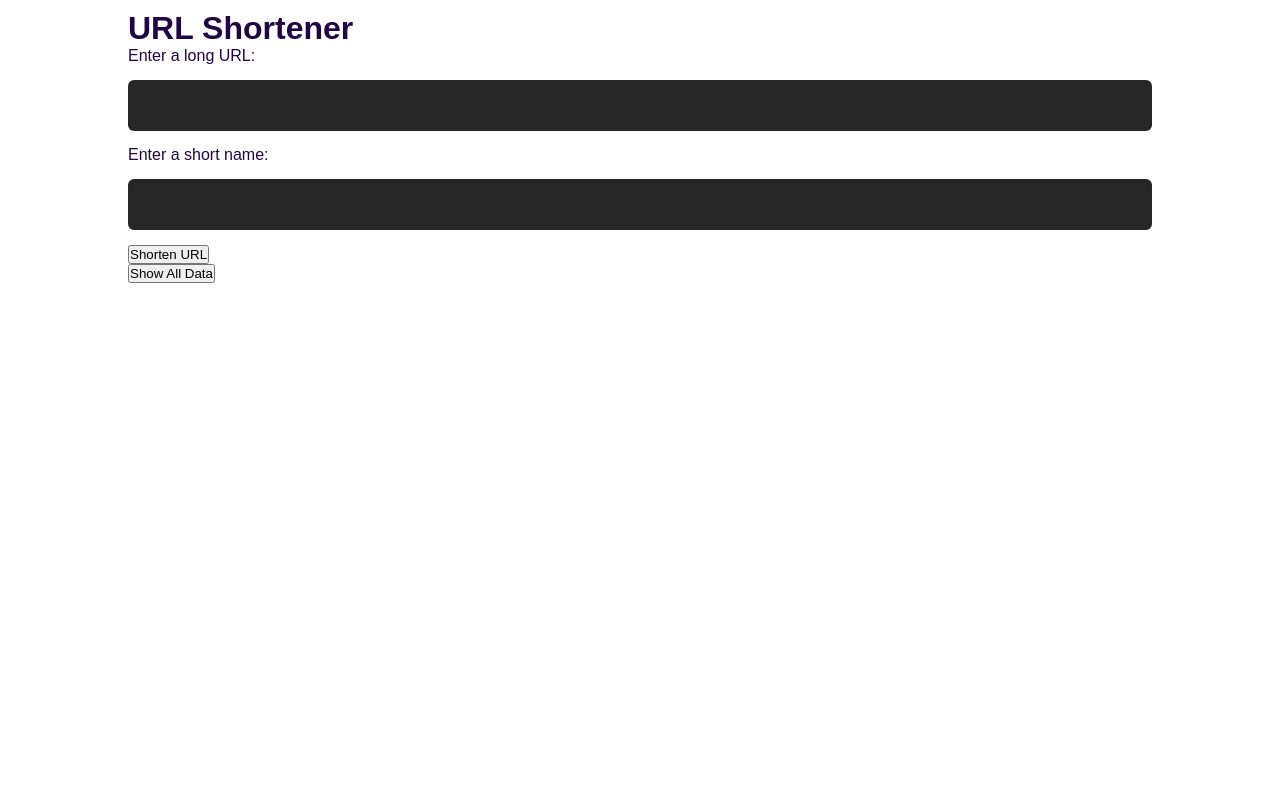
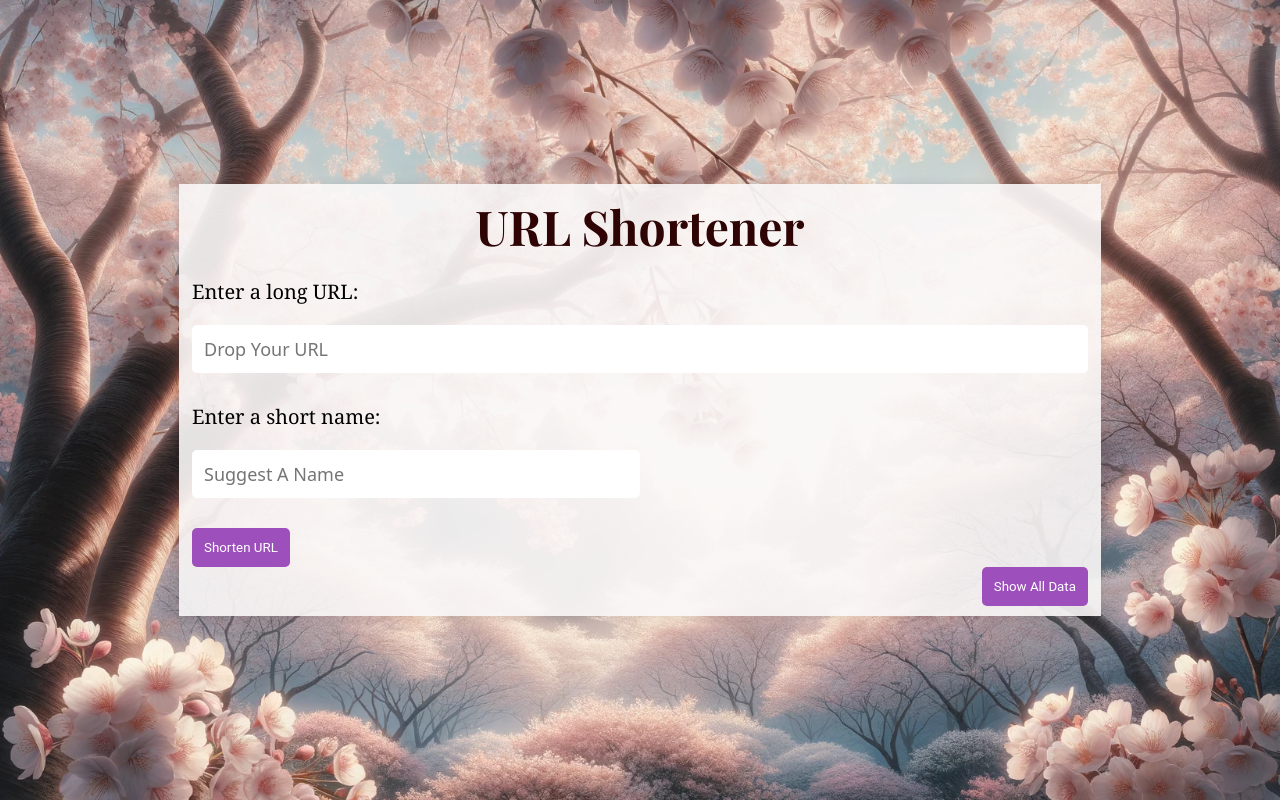
Before and after one commit to AlgoQueen/URLshortner, a Flask app: page / in a window 1280 px wide. Run offline with Flask 3, Linux system fonts and the light colour scheme; some libraries are stand-ins or nearby versions.

Commit message:
requirements

```diff
--- a/app.py
+++ b/app.py
@@ -1,30 +1,14 @@
-from flask import Flask, render_template, request,redirect
+from flask import Flask, render_template, request, redirect
 from models import db, User
-#import shortuuid
-app = Flask(__name__) #to make the application run on the server
+# import shortuuid
+# to make the application run on the server
+app = Flask(__name__, static_url_path='/static')
 app.config['SQLALCHEMY_DATABASE_URI'] = 'sqlite:///link.db'
 db.init_app(app)
-#url_database = {}
 
 
 @app.route('/', methods=['GET', 'POST'])
 def index():
-#     if request.method == 'POST':
-#         suggested_name = request.form['suggested_name']
-#         long_url = request.form['long_url']
-#         if suggested_name and long_url:
-#             # Check if the name already exists
-#             existing_user = User.query.filter_by(short=suggested_name).first()
-#             if existing_user:
-#                 return 'Error: Name already exists. Please enter a different name.'
-#             else:
-#                 new_user = User(short=suggested_name, long=long_url)
-#                 db.session.add(new_user)
-#                 db.session.commit()
-#                 short_url = request.host_url + suggested_name
-#                 #return 'Thank you for submitting your information!'
-#         else:
-#             return 'Please enter both your name and place.'
     return render_template('index.html')
 
 
@@ -36,7 +20,8 @@ def shorten_url():
     # Check if the suggested short URL already exists
     existing_mapping = User.query.filter_by(short=suggested_name).first()
     if existing_mapping:
-        return f'The suggested short URL "{suggested_name}" already exists. Please choose a different suggestion.'
+        Error=f'The suggested short URL "{suggested_name}" already exists. Please choose a different suggestion.'
+        return render_template('index.html', error=Error)
 
     # Store the mapping in the database
     url_mapping = User(short=suggested_name, long=long_url)
@@ -44,7 +29,8 @@ def shorten_url():
     db.session.commit()
 
     short_url = request.host_url + suggested_name
-    return f'Short URL: <a href="{short_url}">{short_url}</a>'
+    return render_template('index.html', short_url=short_url)
+
 
 @app.route('/show')
 def show_data():
@@ -58,7 +44,7 @@ def redirect_to_long_url(short_url):
     if user:
         return redirect(user.long)
     else:
-        return "Short URL not found", 404
+        return render_template('error.html')
 
 
 if __name__ == '__main__':
--- /dev/null
+++ b/static/style.css
@@ -0,0 +1,120 @@
+* {
+    margin: 0;
+    padding: 0;
+    font-family: 'Roboto', sans-serif;
+    box-sizing: border-box;
+}
+
+body {
+  display: flex;
+  justify-content: center;
+  align-items: center;
+  background-image: url('bg.webp');
+    background-size: cover;
+    /* Cover the entire element */
+    background-repeat: no-repeat;
+    /* Do not repeat the image */
+    background-position: center center;
+    /* Center the image */
+    background-attachment: fixed;
+    /* Fix the background image in place */
+  height: 100vh;
+  /* margin: -20px 0 50px; */
+ /* background-size: 100% 200%; */
+ /* animation: backgroundAnimation 10s ease infinite; */
+}
+.container {
+    justify-content: space-between;
+      background: rgba(250, 248, 248, 0.9);
+      width: 72%;
+      padding: 10px 1%;
+      /* border-radius: 15px; */
+      box-shadow: 0 0 10px rgba(0, 0, 0, 0.1);
+
+}
+.container h1{
+    font-family: 'Playfair Display', serif;
+    font-size: 48px;
+    font-weight: 700;
+    text-align: center;
+    color: #2e0404;
+    margin-bottom: 20px;
+}
+.form-group {
+  margin-bottom: 15px;
+  /* Adjust as needed */
+}
+
+.form-group label {
+    display: block;
+    margin-bottom: 5px;
+    font-size: 20px;
+  font-family: 'Georgia', serif;/* Adjust as needed */
+}
+form input{
+    width: 100%;
+    border: 0;
+    background: #ffffff;
+    padding: 15px;
+    margin: 15px 0;
+    outline: none;
+    color: #000000;
+    border-radius: 6px;
+    font-size: 18px;
+    font-family: system-ui, -apple-system, BlinkMacSystemFont, 'Segoe UI', Roboto, Oxygen, Ubuntu, Cantarell, 'Open Sans', 'Helvetica Neue', sans-serif;
+}
+.short-input {
+  width: 50%;
+  /* Adjust the width as needed */
+}
+.short-url-container {
+  display: flex;
+  align-items: center;
+}
+.center-form {
+  display: inline-block;
+  /* Make the form a block element */
+}
+/* Basic Reset */
+
+
+@keyframes backgroundAnimation {
+  0% { background-position: 0% 50%; }
+  50% { background-position: 100% 50%; }
+  100% { background-position: 0% 50%; }
+}
+
+:root {
+  --primary-color: #9D50BB;
+  --hover-color: #007BFF;
+}
+
+input[type="text"],input[type="url"], button {
+  padding: 10px;
+  border: 2px solid transparent;
+  border-radius: 5px;
+  outline: none;
+  transition: all 0.3s ease;
+}
+
+input[type="text"]:hover,input[type="url"]:hover, button:hover {
+  border: 2px solid var(--hover-color);
+  box-shadow: 0 0 8px var(--hover-color);
+}
+
+input[type="text"]:focus, input[type="url"]:focus {
+  border-color: var(--hover-color);
+  box-shadow: 0 0 8px var(--hover-color);
+}
+
+button {
+  background-color: var(--primary-color);
+  color: white;
+  cursor: pointer;
+}
+
+button:hover {
+  background-color: var(--hover-color);
+}
+
+/* Additional styles for layout and typography can be added below */
--- a/templates/index.html
+++ b/templates/index.html
@@ -3,53 +3,51 @@
 <head>
     <meta charset="UTF-8">
     <meta name="viewport" content="width=device-width, initial-scale=1.0">
-    <link rel="stylesheet" href="style.css">
-    <title>URL Shortner</title>
+    <link rel="stylesheet"  href="{{ url_for('static', filename='style.css') }}">
+    <link href="https://fonts.googleapis.com/css?family=Playfair+Display:700" rel="stylesheet">
+    <script src="https://kit.fontawesome.com/dfaa36d400.js" crossorigin="anonymous"></script>
+    <title> URL Shortner</title>
 </head>
 <body>
     <div class="container">
         <h1>URL Shortener</h1>
         <form action="/shorten" method="post">
-            <label for="long_url">Enter a long URL:</label>
-            <input type="url" id="long_url" name="long_url" required>
-            <label for="short_url">Enter a short name:</label>
-            <input type="text" id="suggested_name" name="suggested_name" required>
+            <div class="form-group">
+                <label for="long_url">Enter a long URL:</label>
+                <input type="url" id="long_url" name="long_url" placeholder="Drop Your URL" required>
+            </div>
+            <div class="form-group">
+                <label for="short_url">Enter a short name:</label>
+                <input type="text" id="suggested_name" name="suggested_name" placeholder="Suggest A Name" required class="short-input">
+                {% if error %}
+                <p class="error">{{ error }}</p>
+                {% endif %}
+            </div>
             <button type="submit">Shorten URL</button>
         </form>
 
-        <form action="/show" method="get">
+        <form action="/show" method="get" style="text-align: right;">
+            <div style="display: inline-block;">
             <button type="submit">Show All Data</button>
+            </div>
         </form>
 
         {% if short_url %}
-        <p>Your short URL is: <a href="{{ short_url }}">{{ short_url }}</a></p>
+        <label for="short_url">Short URL:</label><br>
+        <input type="text" id="short_url" name="short_url" value="{{ short_url }}">
+        <button onclick="copyShortUrl()"><i class="fa-solid fa-link"></i></button>
         {% endif %}
 
-        <!-- {% if short_url %}
-        <p>Your shortened URL: <a href="{{ short_url }}">{{ short_url }}</a></p>
-        {% endif %}
-        <h2>All Shortened URLs</h2> -->
-
-        <!-- {% if url_db %}
-        <table border="1">
-            <thead>
-                <tr>
-                    <th>Original URL</th>
-                    <th>Shortened URL</th>
-                </tr>
-            </thead>
-            <tbody>
-                {% for short_url, long_url in url_db.items() %}
-                <tr>
-                    <td>{{ long_url }}</td>
-                    <td><a href="{{ short_url }}">{{ short_url }}</a></td>
-                </tr>
-                {% endfor %}
-            </tbody>
-        </table>
-        {% else %}
-        <p>No shortened URLs available.</p>
-        {% endif %} -->
     </div>
+    <script src="script.js"></script>
+    <script>
+        function copyShortUrl() {
+            var copyText = document.getElementById("short_url");
+            copyText.select();
+            copyText.setSelectionRange(0, 99999); /* For mobile devices */
+            document.execCommand("copy");
+            alert("Copied the URL: " + copyText.value);
+        }
+    </script>
 </body>
 </html>
--- a/templates/style.css
+++ /dev/null
@@ -1,25 +0,0 @@
-* {
-    margin: 0;
-    padding: 0;
-    font-family: 'Poppins', sans-serif;
-    box-sizing: border-box;
-}
-
-body {
-    background: #ffffff;
-    color: #210444;
-}
-.container {
-    padding: 10px 10%;
-}
-form input{
-    width: 100%;
-    border: 0;
-    background: #262626;
-    padding: 15px;
-    margin: 15px 0;
-    outline: none;
-    color: #fff;
-    border-radius: 6px;
-    font-size: 18px;
-}
```
Also changed, not shown: requirements.txt (added, +13 -0 lines), templates/error.html (added, +21 -0 lines), templates/show.html (+34 -3 lines), static/Designer.png (added), static/bg.webp (added), static/error.png (added), templates/Designer.png (added), templates/bg.webp (added), 2 other files.
